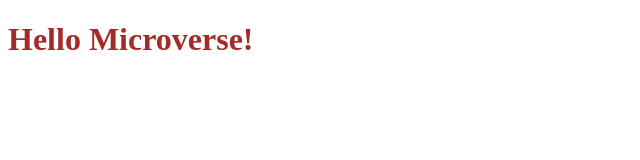
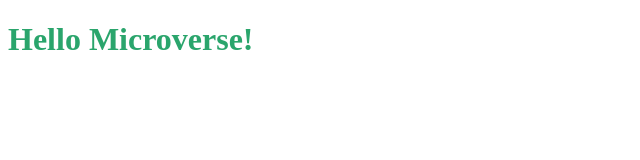
Before and after one commit to Gunjuzone/Hello-Microverse, a plain HTML site: page index.htm in a window 1280 px wide. Shown: the whole page, without its empty margins (0-640 px from the left). Drawn offline with Linux system fonts and the light colour scheme.

Commit message:
Change the color of the header

```diff
--- a/style.css
+++ b/style.css
@@ -1,3 +1,3 @@
 h1 {
-  color: brown;
+  color: rgb(42, 165, 108);
 }
```
